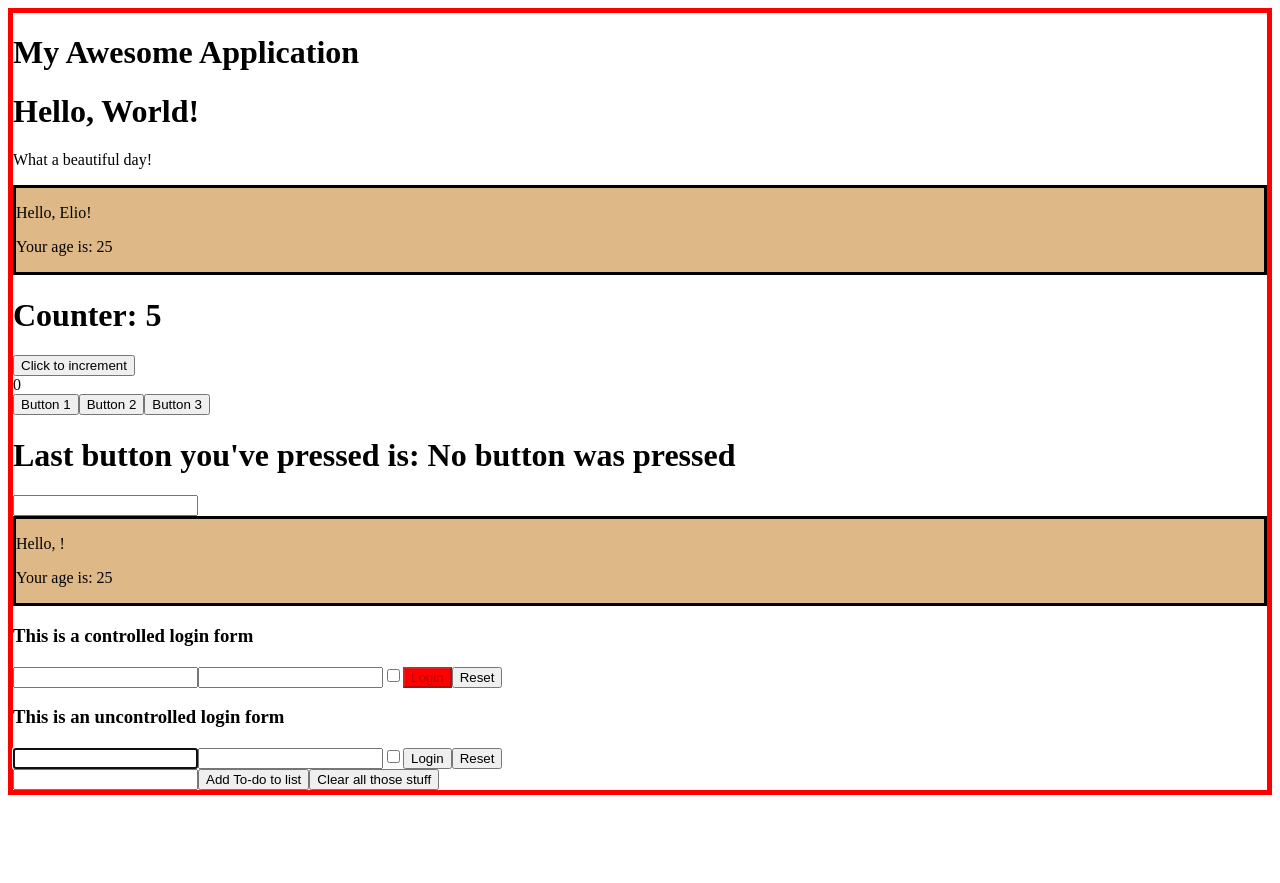
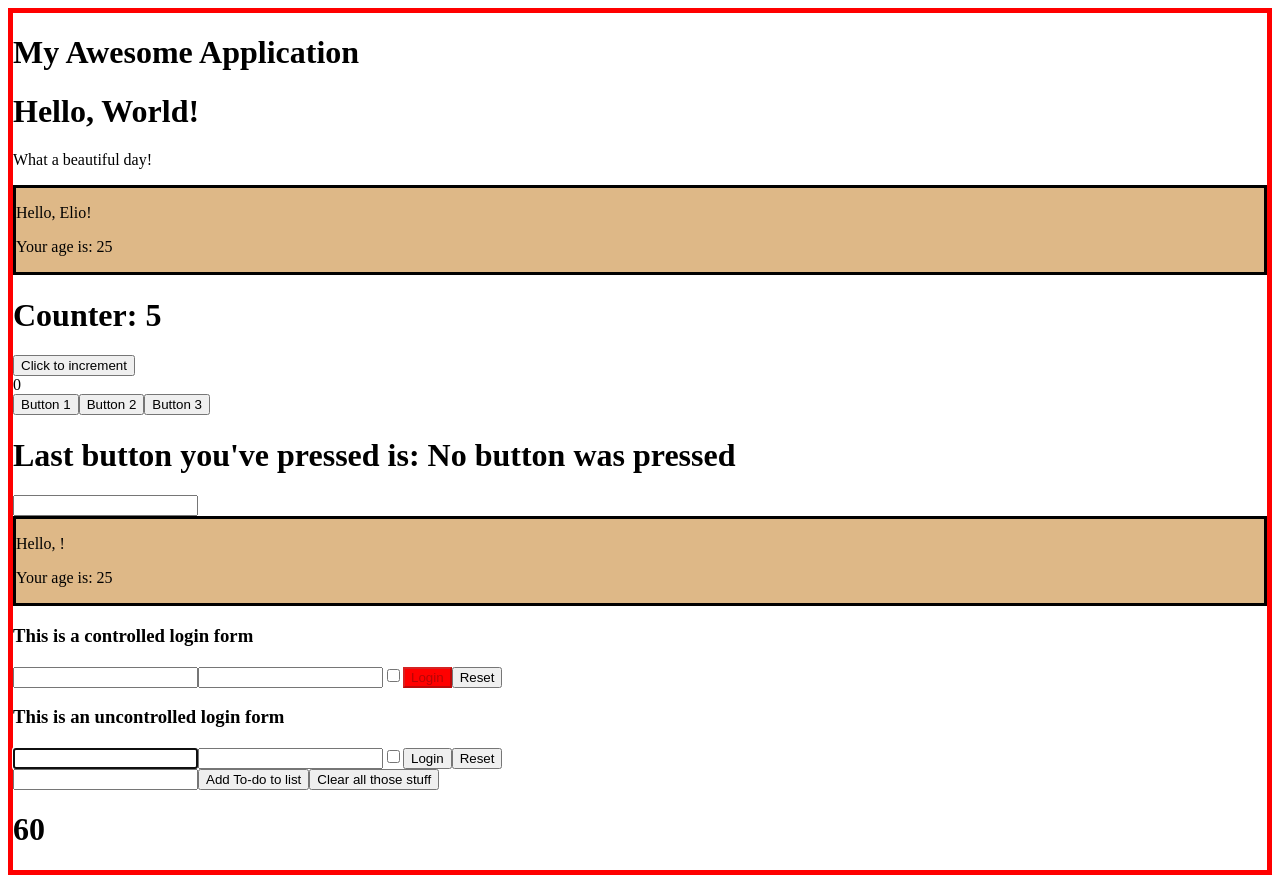
Before and after one commit to pincopops/react-exercises, a React (Create React App) app: page / in a window 1280 px wide. Before the commit the page ends 803 px from the top, so only its background shows below. Built offline with nearby package versions, Linux system fonts and the light colour scheme.

Commit message:
Completamento function-components-02.

```diff
--- a/src/App.js
+++ b/src/App.js
@@ -9,6 +9,7 @@ import { Login } from './Login';
 import { UncontrolledLogin } from './UncontrolledLogin';
 import { Todolist } from './TodoList';
 import { Container } from './Container';
+import { Sum } from './Sum';
 
 
 
@@ -50,6 +51,7 @@ export class App extends React.Component {
                             }}>Remove "{item}"</button></ul></div>
                     })
                 }} />
+                <Sum n={[10,20,30]}/>
             </Container>
         </div>
     }
--- /dev/null
+++ b/src/Sum.js
@@ -0,0 +1,9 @@
+import React from "react";
+
+export function Sum (props){
+
+    return <div>
+        <h1>{props.n.reduce((n1, n2) => n1 + n2 )}</h1>
+
+    </div>
+}
```
